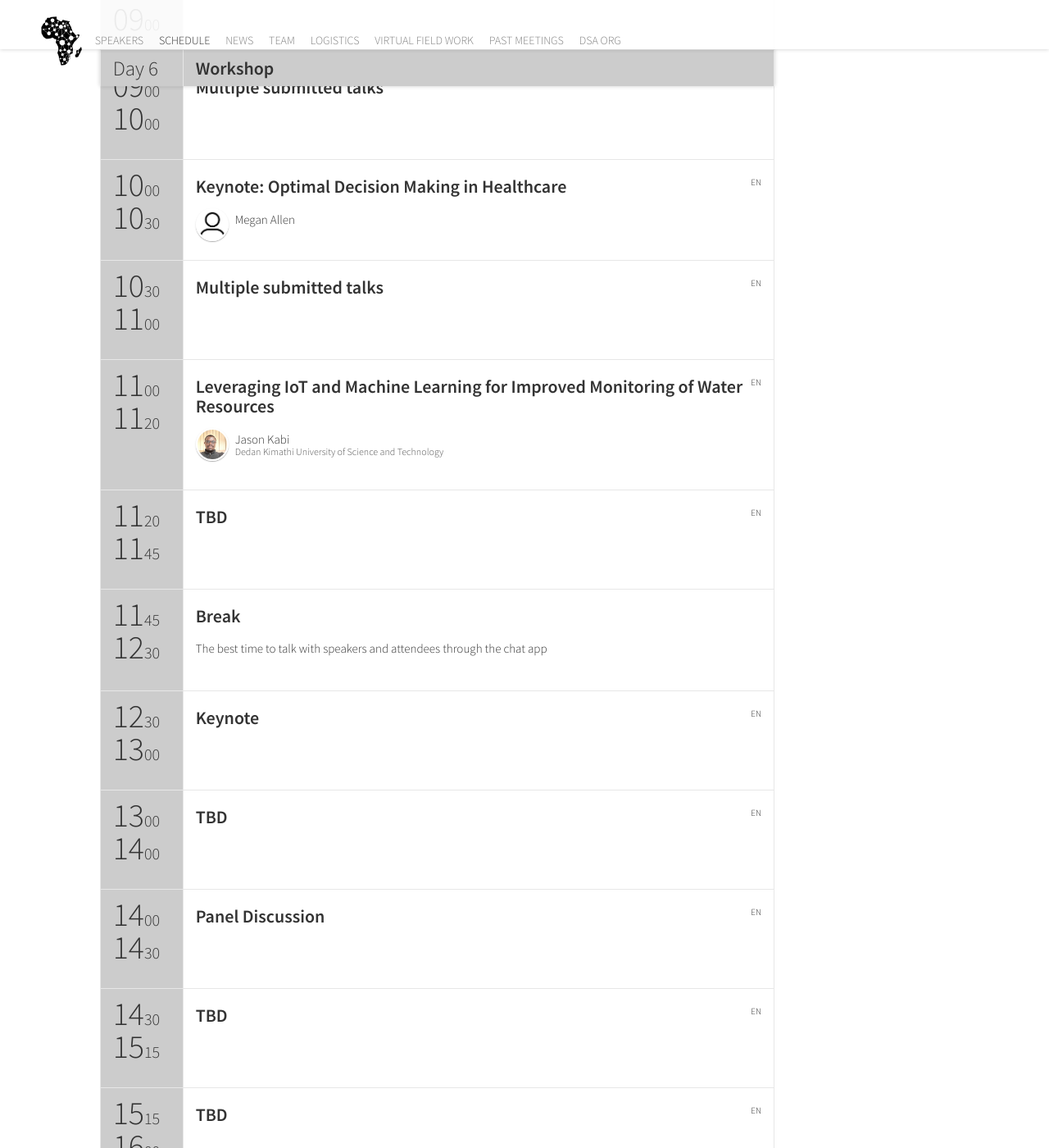
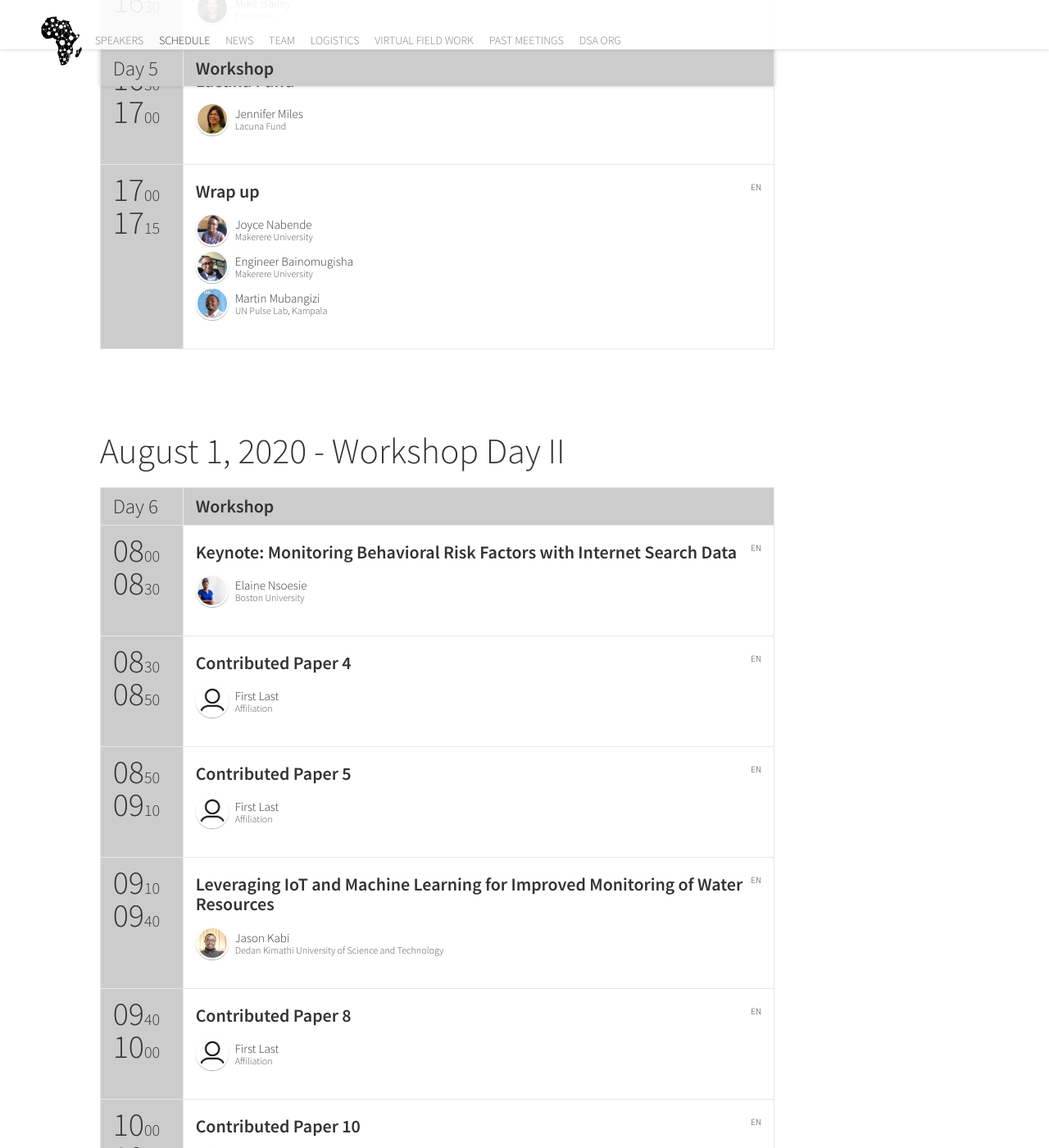
Before and after one commit to datsciafrica/dsa2020kampala, a Jekyll site: the page built from schedule.html, in a window 1280 px wide and 1400 px high, scrolled down 9202 px. Shown: the whole window at 82% size. Built offline with Jekyll 4.4.1, drawn with Linux system fonts in a browser that asks for light colours; nearby versions of some CDN libraries; some web fonts are replaced; comment, search, counter and statistics services are not loaded; some of the changed text lies outside the part shown.

Commit message:
Update schedule

```diff
--- a/_data/schedule_tbd.yml
+++ b/_data/schedule_tbd.yml
@@ -222,8 +222,18 @@
     }
     - {
         startTime: "09:00",
+        endTime: "09:20",
+        sessionIds: [paper1]
+    }
+    - {
+        startTime: "09:20",
+        endTime: "09:40",
+        sessionIds: [paper2]
+    }
+    - {
+        startTime: "09:40",
         endTime: "10:00",
-        sessionIds: [papers]
+        sessionIds: [paper3]
     }
     - {
     	startTime: "10:00",
@@ -232,11 +242,16 @@
     }
     - {
         startTime: "10:30",
-        endTime: "11:00",
-        sessionIds: [papers]
+        endTime: "10:50",
+        sessionIds: [blank]
     }
     - {
-    	startTime: "11:00",
+        startTime: "10:50",
+        endTime: "11:10",
+        sessionIds: [blank]
+    }
+    - {
+    	startTime: "11:10",
     	endTime: "11:45",
     	sessionIds: [fb_recruiting]
     }
@@ -253,8 +268,18 @@
     }
     - {
         startTime: "13:00",
+        endTime: "13:20",
+        sessionIds: [paper6]
+    }
+    - {
+        startTime: "13:20",
+        endTime: "13:40",
+        sessionIds: [paper7]
+    }
+    - {
+        startTime: "13:40",
         endTime: "14:00",
-        sessionIds: [papers]
+        sessionIds: [paper8]
     }
     - {
         # Panel
@@ -264,7 +289,7 @@
     }
     - {
         startTime: "14:30",
-        endTime: "15:50",
+        endTime: "14:50",
         sessionIds: [jared_talk]
     }
     - {
@@ -307,28 +332,43 @@
     }
     - {
         startTime: "08:30",
-        endTime: "09:00",
-        sessionIds: [tbd]
+        endTime: "08:50",
+        sessionIds: [paper4]
     }
     - {
-        startTime: "09:00",
+        startTime: "08:50",
+        endTime: "09:10",
+        sessionIds: [paper5]
+    }
+    - {
+        startTime: "09:10",
+        endTime: "09:40",
+        sessionIds: [jason_talk]
+    }
+    - {
+        startTime: "09:40",
         endTime: "10:00",
-        sessionIds: [papers]
+        sessionIds: [paper8]
     }
     - {
         startTime: "10:00",
-        endTime: "10:30",
+        endTime: "10:20",
+        sessionIds: [paper10]
+    }
+    - {
+        startTime: "10:20",
+        endTime: "11:00",
         sessionIds: [megain_talk]
     }
-    - {
-        startTime: "10:30",
-        endTime: "11:00",
-        sessionIds: [papers]
-    }
+    # - {
+    #     startTime: "10:30",
+    #     endTime: "11:00",
+    #     sessionIds: [papers]
+    # }
     - {
         startTime: "11:00",
         endTime: "11:20",
-        sessionIds: [jason_talk]
+        sessionIds: [tbd]
     }
     - {
         startTime: "11:20",
@@ -370,7 +410,7 @@
     - {
         startTime: "16:00",
         endTime: "16:30",
-        sessionIds: [tbd]
+        sessionIds: [dsa_grant]
     }
     - {
         # day wrap up
--- a/_data/sessions.yml
+++ b/_data/sessions.yml
@@ -1,7 +1,7 @@
 # Special sessions
 -
   id: small-break
-  title: "Break"
+  title: " [[[ Break ]]] "
   place: "AoE"
   service: true
   description: "The best time to talk with speakers and attendees through the chat app"
@@ -215,7 +215,7 @@
   presentation: "tbd"
 -
   id: mechanism_design
-  title: "Global Challenges in Economics and Computaton"
+  title: "Global Challenges in Economics and Computation"
   subtype: presentation
   speakers: [sodomka]
   language: en
@@ -358,6 +358,99 @@
   language: en
   complexity: "Beginner"
   presentation: "tbd"
+-
+  id: dsa_grant
+  title: "DSA Grant Announcement"
+  description: "Special announcement"
+  subtype: presentation
+  speakers: [ciira]
+  language: en
+  complexity: "Beginner"
+
+
+
+
+#-------------------------------------------------
+-
+  id: paper1
+  title: "Contributed Paper 1"
+  subtype: presentation
+  speakers: [dummy]
+  language: en
+  complexity: "Beginner"
+  presentation: "tbd"
+-
+  id: paper2
+  title: "Contributed Paper 2"
+  subtype: presentation
+  speakers: [dummy]
+  language: en
+  complexity: "Beginner"
+  presentation: "tbd"
+-
+  id: paper3
+  title: "Contributed Paper 3"
+  subtype: presentation
+  speakers: [dummy]
+  language: en
+  complexity: "Beginner"
+  presentation: "tbd"
+-
+  id: paper4
+  title: "Contributed Paper 4"
+  subtype: presentation
+  speakers: [dummy]
+  language: en
+  complexity: "Beginner"
+  presentation: "tbd"
+-
+  id: paper5
+  title: "Contributed Paper 5"
+  subtype: presentation
+  speakers: [dummy]
+  language: en
+  complexity: "Beginner"
+  presentation: "tbd"
+-
+  id: paper6
+  title: "Contributed Paper 6"
+  subtype: presentation
+  speakers: [dummy]
+  language: en
+  complexity: "Beginner"
+  presentation: "tbd"
+-
+  id: paper7
+  title: "Contributed Paper 7"
+  subtype: presentation
+  speakers: [dummy]
+  language: en
+  complexity: "Beginner"
+  presentation: "tbd"
+-
+  id: paper8
+  title: "Contributed Paper 8"
+  subtype: presentation
+  speakers: [dummy]
+  language: en
+  complexity: "Beginner"
+  presentation: "tbd"
+-
+  id: paper9
+  title: "Contributed Paper 9"
+  subtype: presentation
+  speakers: [dummy]
+  language: en
+  complexity: "Beginner"
+  presentation: "tbd"
+-
+  id: paper10
+  title: "Contributed Paper 10"
+  subtype: presentation
+  speakers: [dummy]
+  language: en
+  complexity: "Beginner"
+  presentation: "tbd"
 
 
 
@@ -405,7 +498,6 @@
   speakers: [dummy]
   language: en
   complexity: "Beginner"
-  presentation: "https://speakerdeck.com/"
 
 -
   id: blank
@@ -422,4 +514,3 @@
   speakers: [joyce,billy]
   language: en
   complexity: "Beginner"
-  presentation: "https://speakerdeck.com/"
```
Also changed, not shown: _data/speakers.yml (+8 -10 lines).
